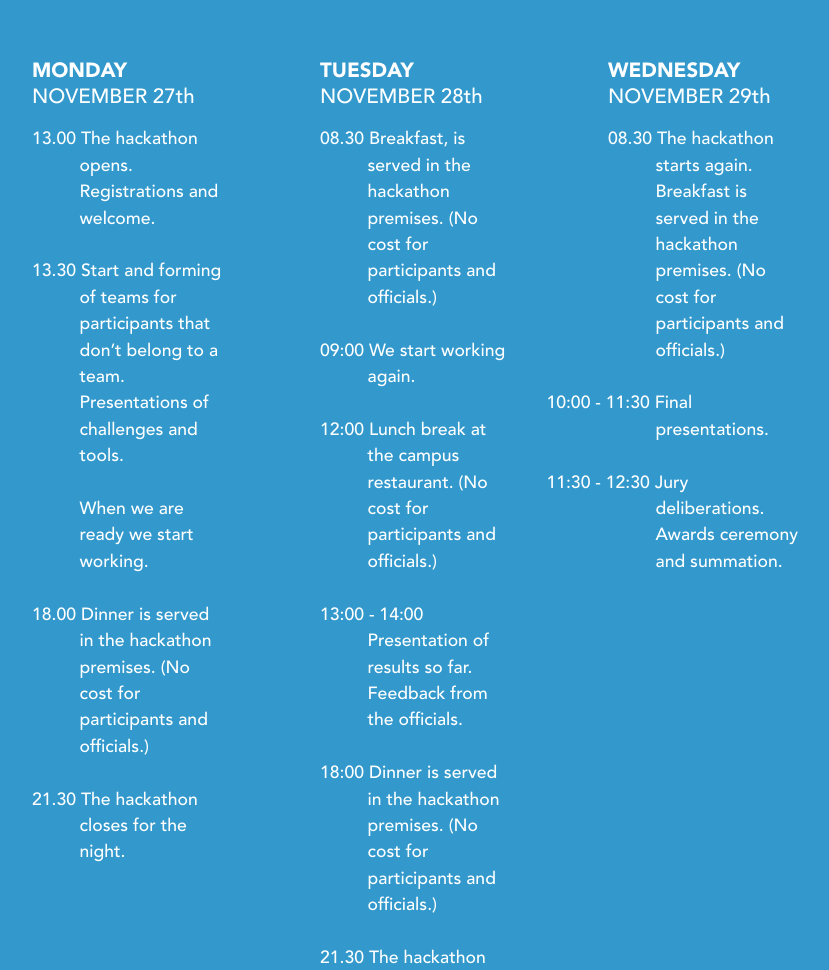
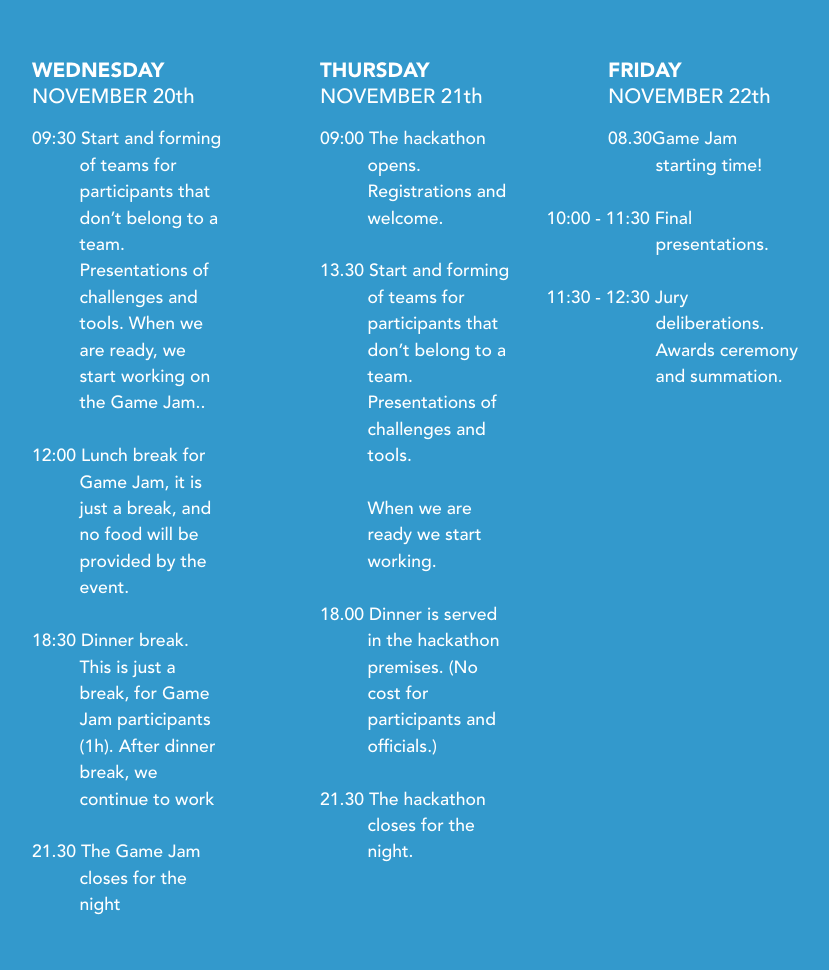
Before and after one commit to AAvong/articgamejam, a plain HTML site: page index.html in a window 1280 px wide. Shown: the part 1700-2670 px from the top of the page, without its empty margins (224-1053 px from the left). Drawn offline with Linux system fonts and the light colour scheme.

Commit message:
some schedule update

```diff
--- a/index.html
+++ b/index.html
@@ -95,7 +95,7 @@
               <br />
            <br />
           Venue: <span style="font-weight: 800;"><strong>Online via zoom</strong></span>, <a class="item" href="https://ltu-se.zoom.us/j/66831499816" target="_blank">on this link</a> <br />  </span><br />
-         <span style="font-size: 1.2em;"> Come, join us and <a class="item" href="https://simpleeventsignup.com/event/220691" target="_blank">register here</a>!</span><br />
+         <span style="font-size: 1.2em;"> Come, join us and <a class="item" href="https://simpleeventsignup.com/event/220691" target="_blank">register here</a>!</span> (registration closes 19th November).<br />
         </p>
         <br />
       </div>
@@ -107,13 +107,30 @@
         <h2 class="Avenir-bold large">SCHEDULE (Preliminary)<br></h2>
         <h4 class="Avenir-bold timezone">Time in CET</h4>
       </div>
-      <div class=" four wide column ">
+
+      <div class=" four wide column">
         <h3 class="question Avenir">
-          <span class="Avenir-bold" style="font-weight: 700;">MONDAY</span> NOVEMBER 27th
+          <span class="Avenir-bold" style="font-weight: 700;">WEDNESDAY</span> NOVEMBER 20th
         </h3>
         <p class="answer lato" style="display: block; margin-left:2.7em;">
 
-        <span style="font-weight: 700; margin-left:-2.7em;">13.00</span> The hackathon opens. Registrations and welcome.<br />
+        <span style="font-weight: 700; margin-left:-2.7em;">09:30</span> Start and forming of teams for participants that don’t belong to a team. Presentations of challenges and tools. When we are ready, we start working on the Game Jam..<br />
+        <br />
+        <span style="font-weight: 700; margin-left:-2.7em;">12:00</span> Lunch break for Game Jam, it is just a break, and no food will be provided by the event.<br />
+        <br />
+        <span style="font-weight: 700; margin-left:-2.7em;">18:30</span> Dinner break. This is just a break, for Game Jam participants (1h). After dinner break, we continue to work<br />
+        <br />
+        <span style="font-weight: 700; margin-left:-2.7em;">21.30</span> The Game Jam closes for the night<br />
+        <br />
+        </p>
+      </div>
+      <div class=" four wide column ">
+        <h3 class="question Avenir">
+          <span class="Avenir-bold" style="font-weight: 700;">THURSDAY</span> NOVEMBER 21th
+        </h3>
+        <p class="answer lato" style="display: block; margin-left:2.7em;">
+
+        <span style="font-weight: 700; margin-left:-2.7em;">09:00</span> The hackathon opens. Registrations and welcome.<br />
         <br />
         <span style="font-weight: 700; margin-left:-2.7em;">13.30</span> Start and forming of teams for participants that don’t belong to a team. Presentations of challenges and tools.<br />
         <br /> When we are ready we start working. <br />
@@ -124,35 +141,14 @@
         <br />
         </p>
       </div>
-      <div class=" four wide column">
+        <div class=" four wide column">
         <h3 class="question Avenir">
-          <span class="Avenir-bold" style="font-weight: 700;">TUESDAY</span> NOVEMBER 28th
+          <span class="Avenir-bold" style="font-weight: 700;">FRIDAY</span> NOVEMBER 22th
         </h3>
         <p class="answer lato" style="display: block; margin-left:2.7em;">
 
 
-        <span style="font-weight: 700; margin-left:-2.7em;">08.30</span> Breakfast, is served in the hackathon premises. (No cost for participants and officials.)<br />
-        <br />
-        <span style="font-weight: 700; margin-left:-2.7em;">09:00</span> We start working again.<br />
-        <br />
-        <span style="font-weight: 700; margin-left:-2.7em;">12:00</span> Lunch break at the campus restaurant. (No cost for participants and officials.)<br />
-        <br />
-        <span style="font-weight: 700; margin-left:-2.7em;">13:00 - 14:00</span> Presentation of results so far. Feedback from the officials.<br />
-        <br />
-        <span style="font-weight: 700; margin-left:-2.7em;">18:00</span> Dinner is served in the hackathon premises. (No cost for participants and officials.)<br />
-        <br />
-        <span style="font-weight: 700; margin-left:-2.7em;">21.30</span> The hackathon closes for the night.<br />
-        <br />
-        </p>
-      </div>
-        <div class=" four wide column">
-        <h3 class="question Avenir">
-          <span class="Avenir-bold" style="font-weight: 700;">WEDNESDAY</span> NOVEMBER 29th
-        </h3>
-        <p class="answer lato" style="display: block; margin-left:2.7em;">
-
-
-        <span style="font-weight: 700; margin-left:-2.7em;">08.30</span> The hackathon starts again. Breakfast is served in the hackathon premises. (No cost for participants and officials.)<br />
+        <span style="font-weight: 700; margin-left:-2.7em;">08.30</span>Game Jam starting time! <br />
         <br />
         <span class="timearea" style="font-weight: 700;">10:00 - 11:30</span> Final presentations.<br />
         <br />
```
